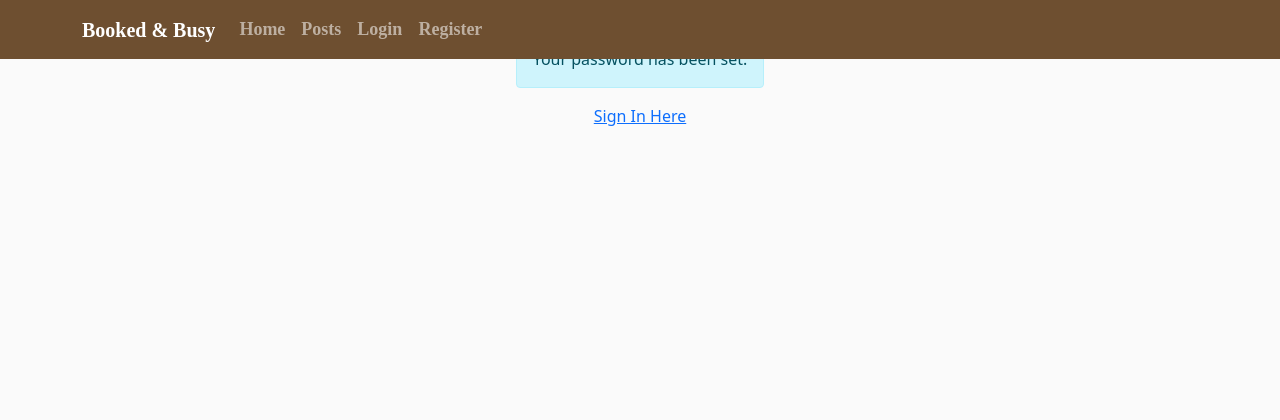
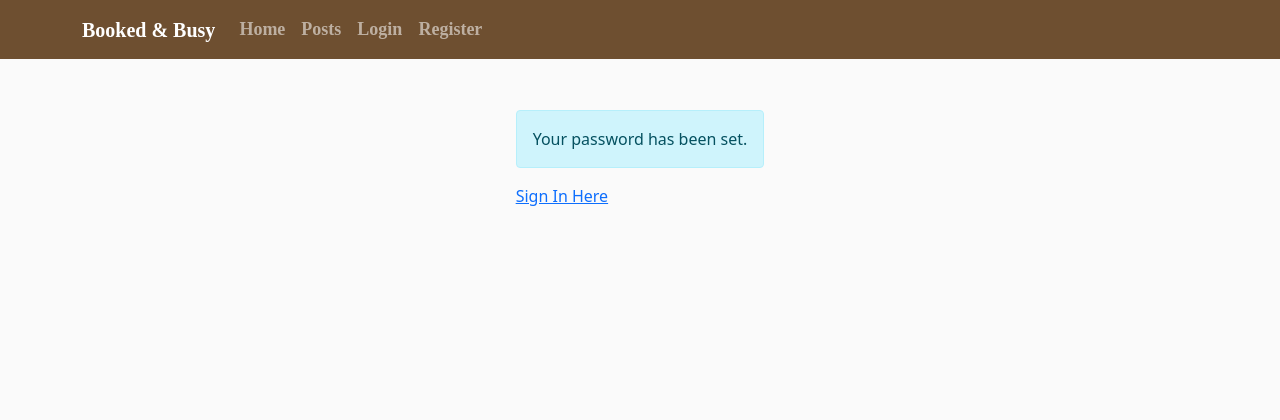
Before and after one commit to kristineLCS/Frameworks_django, a Django app: page /password-reset-complete/ in a window 1280 px wide. Shown: the top 420 px of the page. Run offline with Django 4.2, Linux system fonts and the light colour scheme; parts of the project's set-up code (start-up, migrations or seed data) failed here and were passed over; some web fonts are replaced.

Commit message:
password reset styling

```diff
--- a/book_tracker/static/blog/main.css
+++ b/book_tracker/static/blog/main.css
@@ -791,6 +791,10 @@ font-size: 2.5rem;
     margin-top: 120px;
 }
 
+.pass-reset{
+    margin-top: 80px;
+}
+
 /* LOGOUT PAGE */
 .logout-page{
     margin-top: 120px;
--- a/users/templates/users/password_reset_complete.html
+++ b/users/templates/users/password_reset_complete.html
@@ -1,7 +1,9 @@
 {% extends "blog/base.html" %}
 {% block content %}
-    <div class="alert alert-info">
-        Your password has been set.
+    <div class="pass-reset">
+        <div class="alert alert-info">
+            Your password has been set.
+        </div>
+        <a href="{% url 'login' %}">Sign In Here</a>
     </div>
-    <a href="{% url 'login' %}">Sign In Here</a>
 {% endblock content %}
--- a/users/templates/users/password_reset_done.html
+++ b/users/templates/users/password_reset_done.html
@@ -1,6 +1,8 @@
 {% extends "blog/base.html" %}
 {% block content %}
-    <div class="alert alert-info">
-        An email has been sent with instructions to reset your password
+    <div class="pass-reset">
+        <div class="alert alert-info">
+            An email has been sent with instructions to reset your password
+        </div>
     </div>
 {% endblock content %}
```
